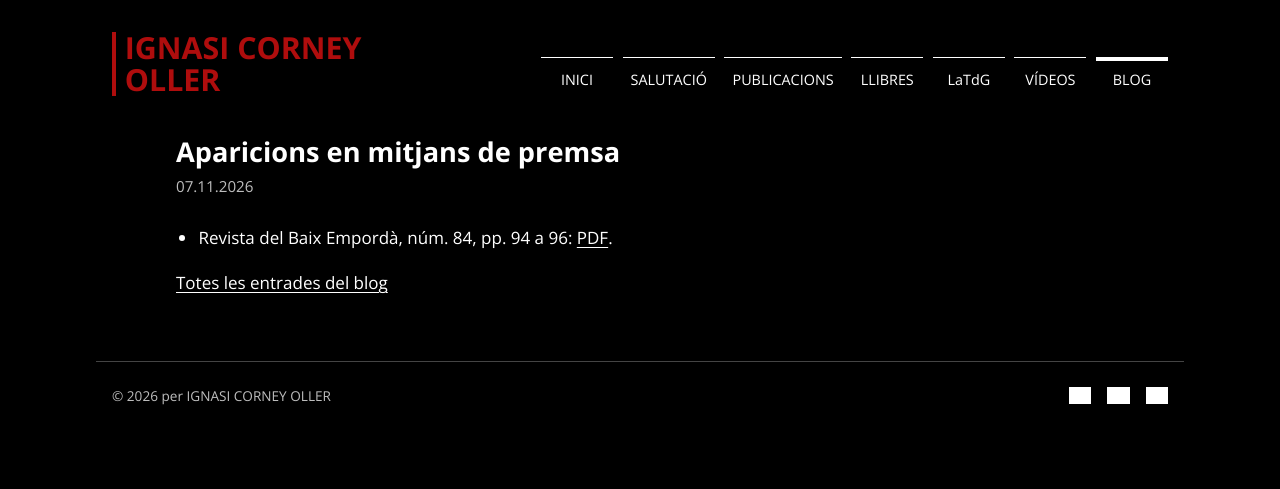
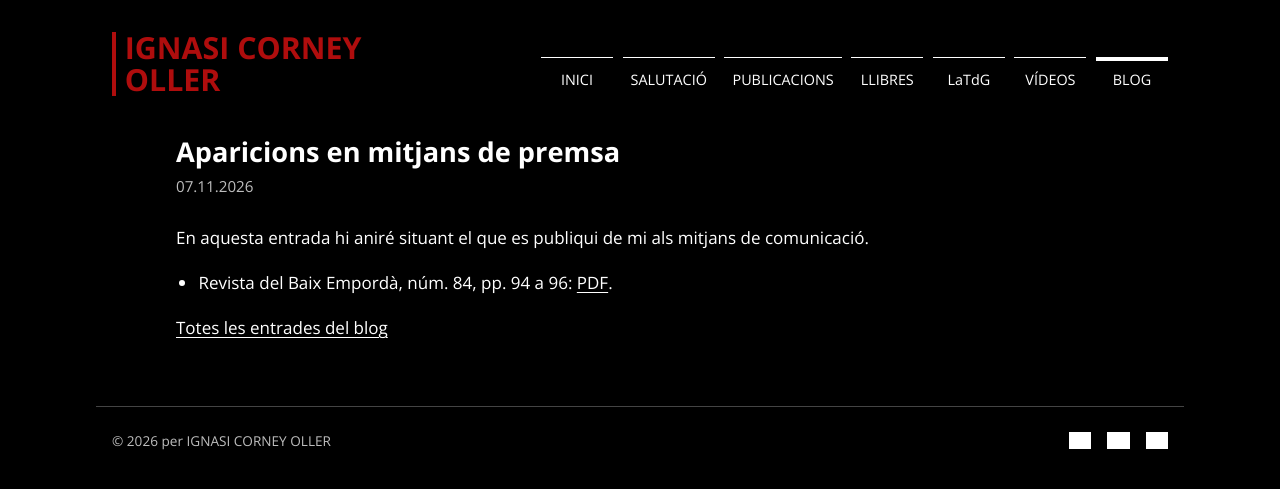
Before and after one commit to ignasicorney/ignasicorney.github.io, a Jekyll site: the page built from _posts/2026-11-07-aparicions-en-mitjans-de-premsa.html, in a window 1280 px wide. Shown: the top 489 px of the page. Built offline with Jekyll 4.4.1, drawn with Linux system fonts in a browser that asks for light colours; grey boxes are pictures that could not be loaded.

Commit message:
Blog: Aparicions en mitjans de premsa

```diff
--- a/_posts/2026-11-07-aparicions-en-mitjans-de-premsa.html
+++ b/_posts/2026-11-07-aparicions-en-mitjans-de-premsa.html
@@ -4,6 +4,7 @@ description: "Aquestes són les publicacions del blog d'Ignasi Corney Oller "
 ---
 <!-- bloc:text -->
 <div class="text">
+<p>En aquesta entrada hi aniré situant el que es publiqui de mi als mitjans de comunicació.</p>
 <ul>
 <li>Revista del Baix Empordà, núm. 84, pp. 94 a 96: <a href="https://drive.google.com/file/d/13hbQ-sHd1l9rVfXQoaYW5bPVf-Be0bP-/view?usp=drivesdk">PDF</a>.</li>
 </ul>
```
